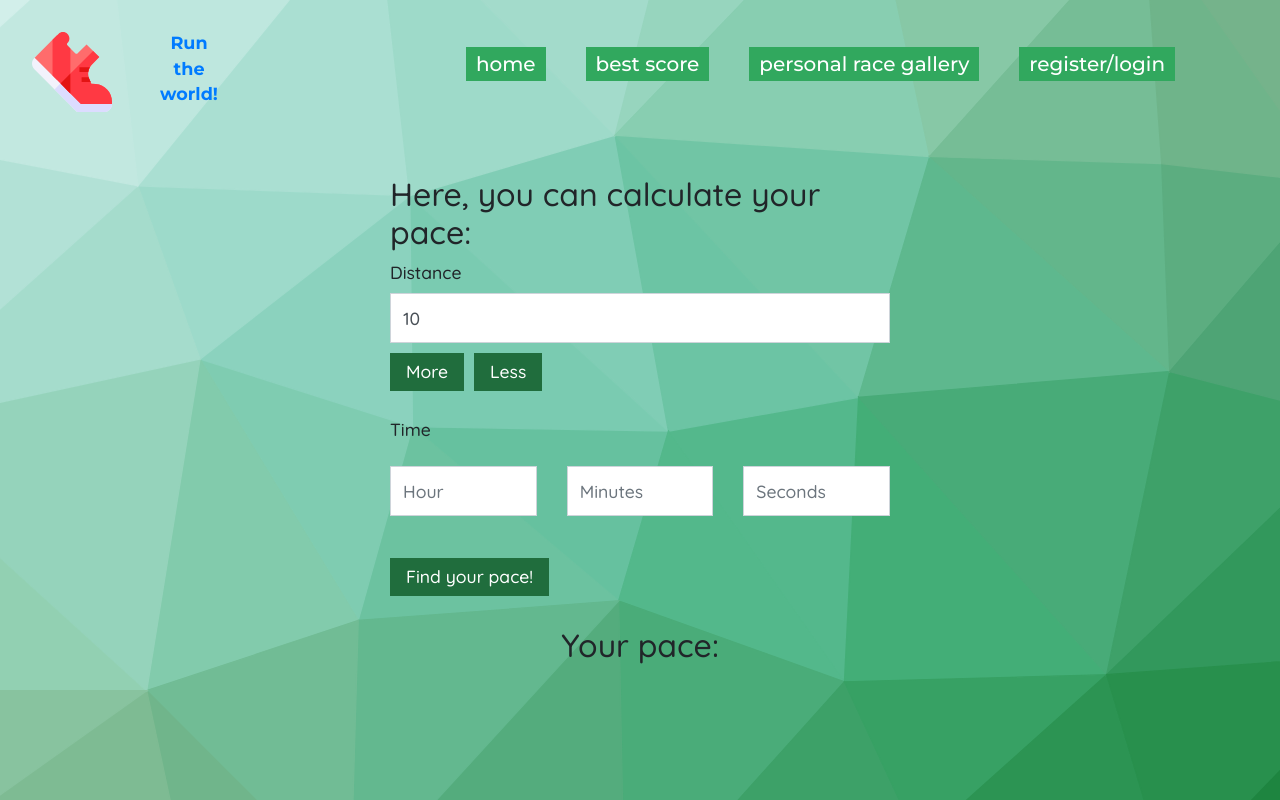
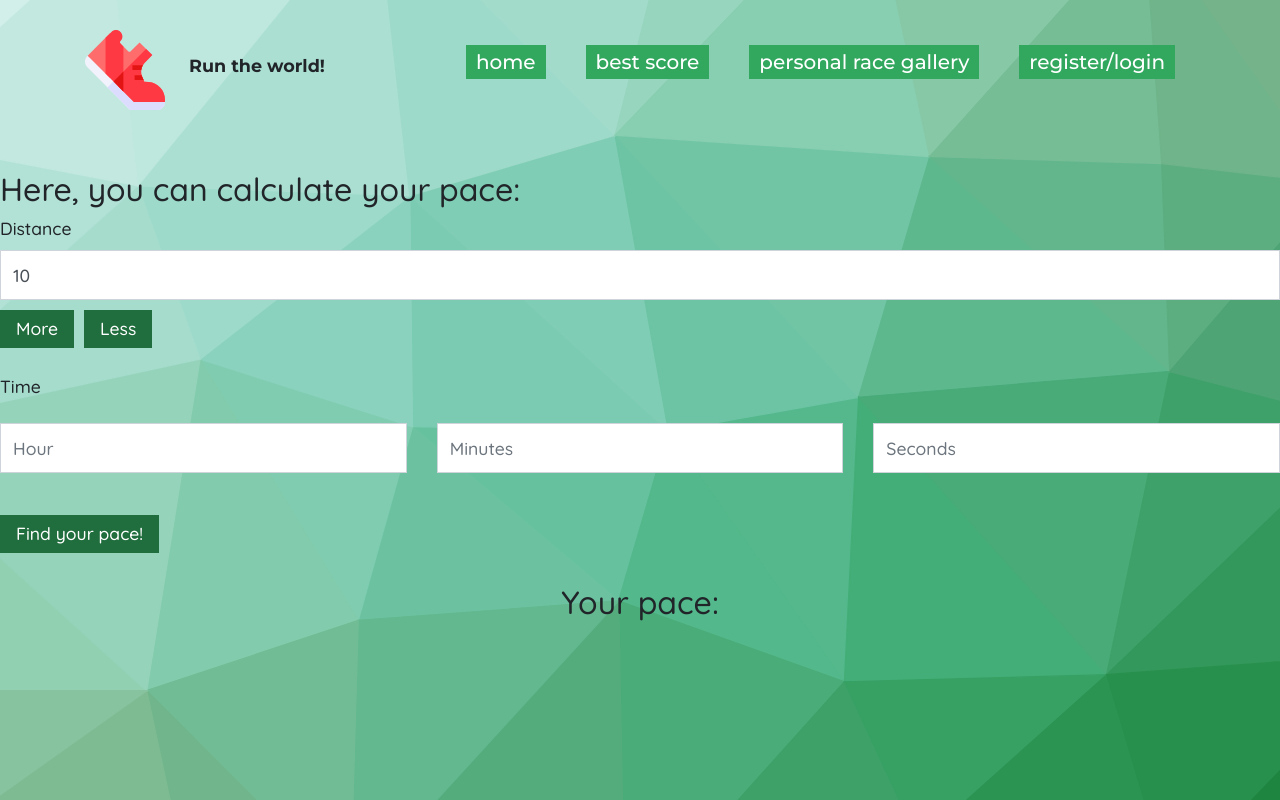
Before and after one commit to annabala/RunningPaceCalculator, a Vue app in the folder running-app/: page /#/ in a window 1280 px wide. Built offline with nearby package versions, Linux system fonts and the light colour scheme.

Commit message:
general changes in app

```diff
--- a/running-app/src/App.vue
+++ b/running-app/src/App.vue
@@ -3,14 +3,14 @@
     <nav id="nav" class="text-center">
       <div class="container">
           <div class="nav-container d-flex justify-content-between align-items-center">
-              <div id="logo" class="d-flex flex-row justify-content-center align-items-center">
-                <img id="logo" alt="Vue logo" src="./assets/trainers.svg">
-                <h1 class="h1 ml-5"><router-link to="/">Run the world!</router-link></h1>
+              <div id="logo-box" class="d-flex flex-row justify-content-center align-items-center">
+                <img id="logo" alt="Running app logo" src="./assets/trainers.svg">
+                <h1 class="h1 ml-4"><router-link to="/">Run the world!</router-link></h1>
               </div>
               <ul id="menu" class="d-flex justify-content-center align-items-center">
               <li><router-link to="/">Home</router-link></li>
                 <li><router-link to="/app-results">Best score</router-link></li>
-                <li><router-link to="/personal-race-gallery">Personal race gallery</router-link></li>
+                <li><router-link to="/app-gallery">Personal race gallery</router-link></li>
                 <li><router-link to="/registration">Register/Login</router-link></li>
               </ul>
           </div>
@@ -34,16 +34,20 @@ body {
     background-repeat: no-repeat;
     object-fit: cover;
     width: 100%;
-    height: 100%;
+    height: 100vh;
     font-family: 'Quicksand', sans-serif;
     font-size: 100%;
+}
+
+a {
+    color: inherit;
 }
 
 #logo {
     width: 80px;
 }
 
-#logo .h1 {
+#logo-box .h1 {
     font: 700 1.1rem/1.6rem 'Montserrat';
 }
 .nav-container {
@@ -72,10 +76,10 @@ body {
     padding: 30px 0;
 }
 
-#vue-app .form {
-    max-width: 500px;
-    margin: 0 auto;
-}
+// #vue-app .form {
+//     max-width: 500px;
+//     margin: 0 auto;
+// }
 
 #vue-app input {
     min-height: 50px;
@@ -97,9 +101,4 @@ body {
     border-radius: 0;
     margin: 10px 10px 10px 0;
 }
-
-#vue-app .result-div {
-    font: 600 2rem/3rem 'Quicksand';
-    color: #fff183;
-}
 </style>
```
